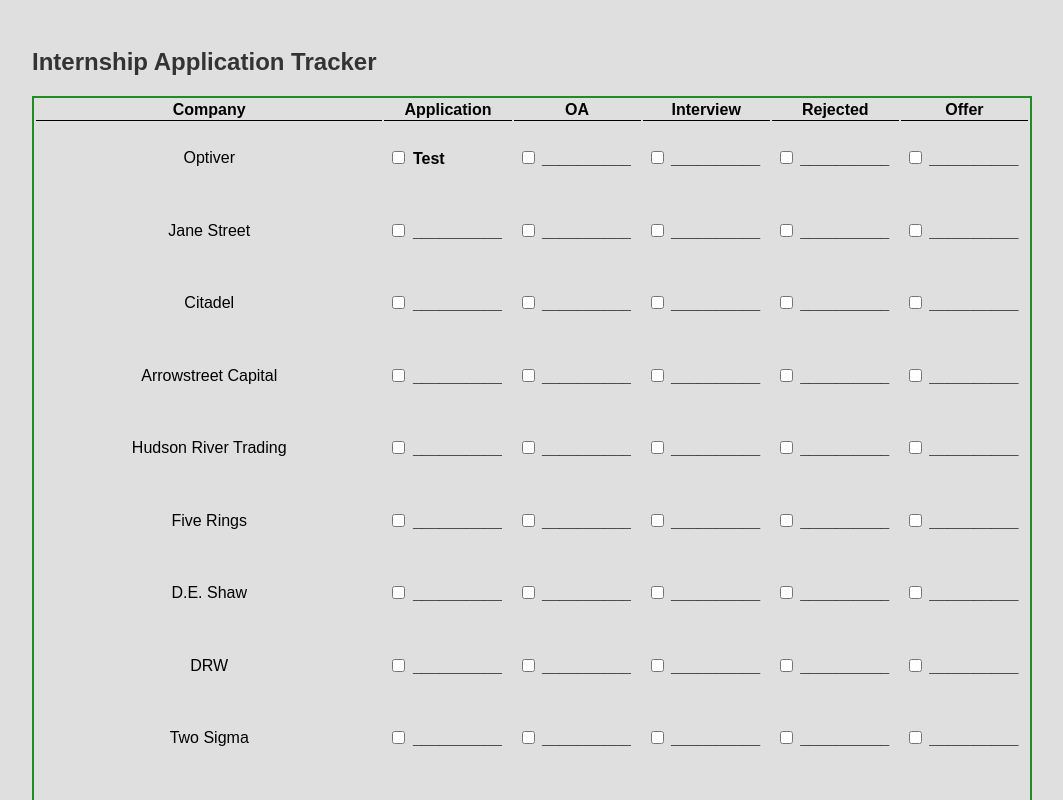
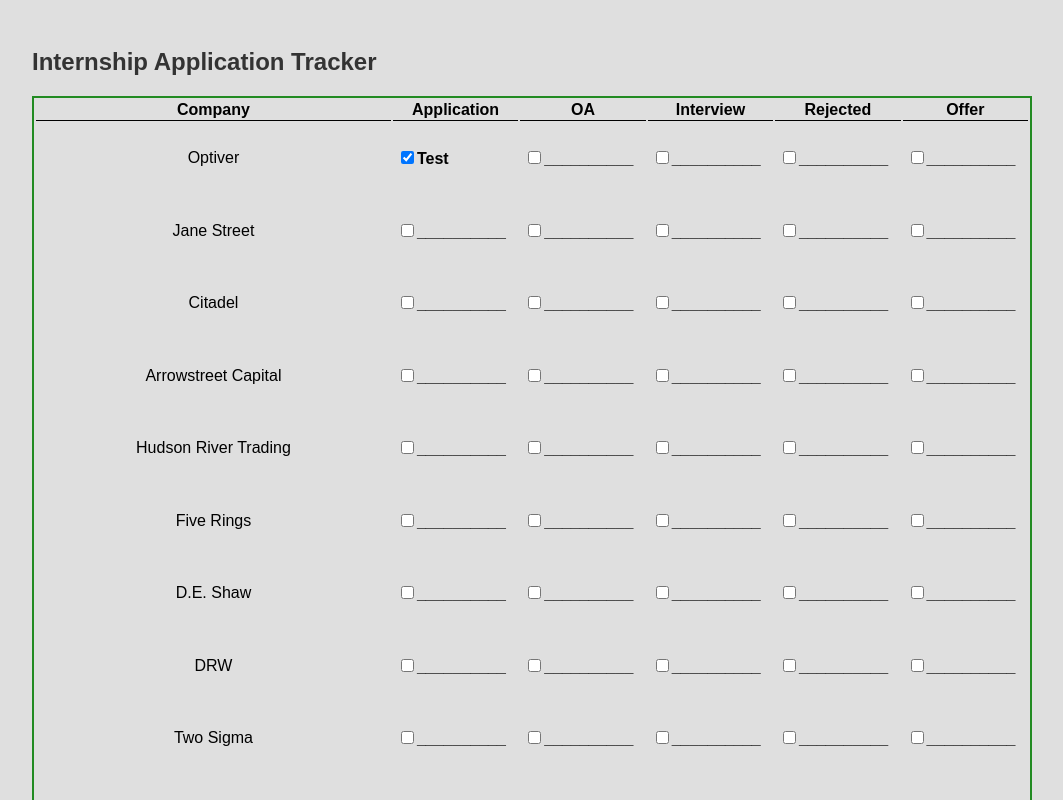
Before and after one commit to yoffrey/Internship-Tracker, a React (Create React App) app in the folder internship-tracker/: page / in a window 1280 px wide. Shown: the top 800 px of the page, without its empty margins (16-1079 px from the left). Built offline with nearby package versions, Linux system fonts and the light colour scheme; the HTML template or start-up script is replaced by a standard one.

Commit message:
Knows if checkbox is checked from json

```diff
--- a/internship-tracker/src/components/Box.js
+++ b/internship-tracker/src/components/Box.js
@@ -7,30 +7,39 @@
     var initialDate = '__________';
     var emptyDate = '__________';
     var savedDate = dataSet[1];
+    const savedCheck = dataSet[0];
 
-    const savedCheck = dataSet[0];
+    var setChecked = false
+    if (savedCheck == '1'){
+        setChecked = true;
+    }
 
     if (savedDate != '__________'){
         initialDate = savedDate;
-    }
-
+    };
 
     const [dateAppText, setAppText] = useState(initialDate);
+    const [checked, setBoxChecked] = useState(setChecked)
 
-    const handleAppChange = event =>{
+    const handleAppChange = event => {
         if (event.target.checked){
             setAppText(formatDate);
         }
         else{
             setAppText(emptyDate);
         }
+        setBoxChecked(!checked);
     };
 
-
     return(
-
         <h4>
-            <td><input type="checkbox" onChange={handleAppChange}/> {dateAppText} </td>
+            <td>
+                <input type="checkbox"
+                    onChange={handleAppChange}
+                    checked={checked}
+                />
+                {dateAppText}
+            </td>
         </h4>
     );
 }
```
Also changed, not shown: 2 other files (tests, documents, lock files or other folders).
